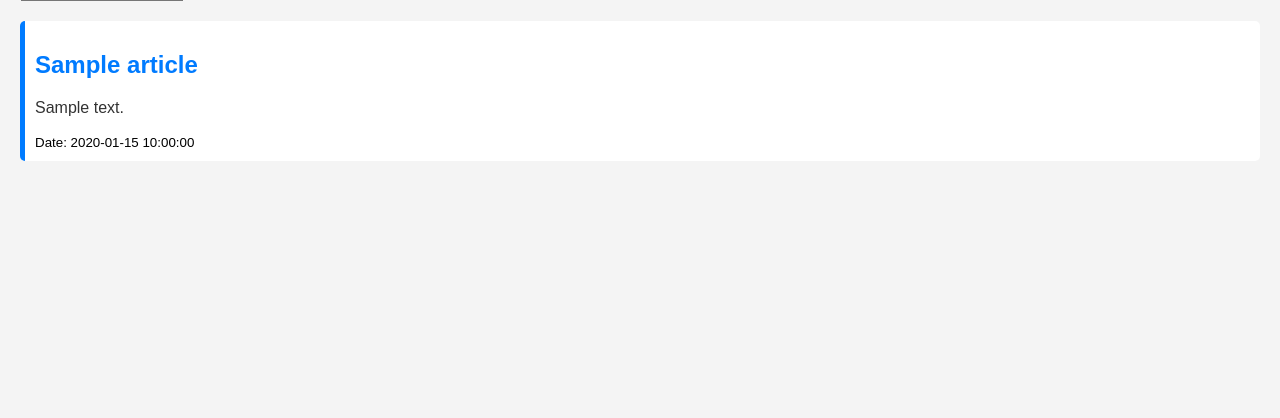
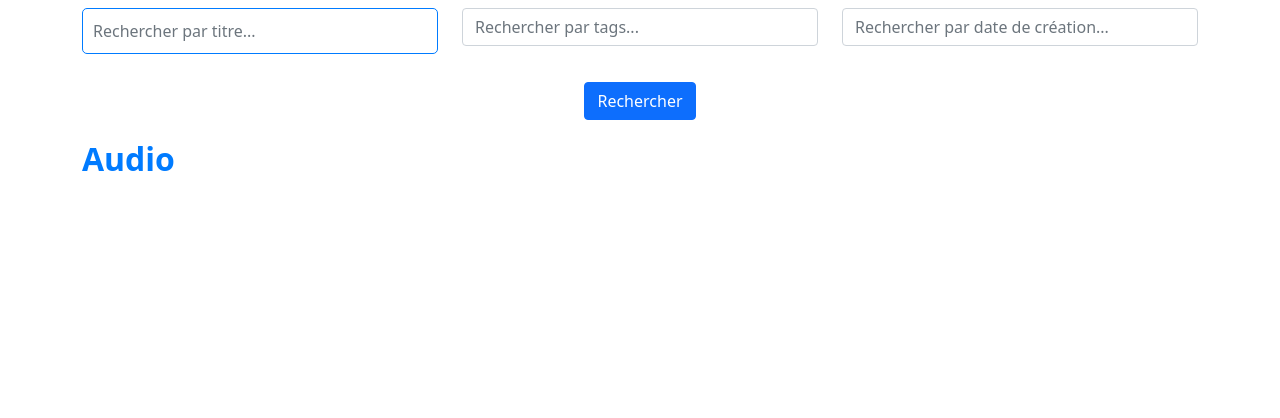
Before and after one commit to goatdevil/PFE-2023-2024, a Flask app: template templates/public_articles.html in a window 1280 px wide. Shown: the part 168-586 px from the top of the page. Run offline with Flask 3, Linux system fonts and the light colour scheme; the template is opened without the code that fills it: most values are stand-ins (such as "Sample title", 1, 10 or a date in 2020); some libraries are stand-ins or nearby versions.

Commit message:
Add files via upload

```diff
--- a/app.py
+++ b/app.py
@@ -14,6 +14,15 @@
     {'id': 2, 'title': 'Article Public 2', 'content': 'Contenu de l\'article public 2...', 'date': '2024-01-02'},
     {'id': 3, 'title': 'Article Public 3', 'content': 'Contenu de l\'article public 3...', 'date': '2024-01-03'},
 ]
+
+
+
+@app.route('/')
+def index():
+    if 'id_user' not in session:
+        return redirect(url_for('login'))
+    else:
+        return render_template('index1.html')
 
 class User(UserMixin):
     def __init__(self, user_id, password,follow):
@@ -57,20 +66,11 @@
     return render_template('login.html')
 
 @app.route('/logout')
-@login_required
 def logout():
-    logout_user()
-    return redirect(url_for('login'))
+    session.pop("id_user", None)
+    return redirect('/login')
 
-@app.route('/')
-def index():
-    return render_template('index1.html')
 
-# @app.route('/dashboard')
-# @login_required
-# def dashboard():
-#     articles = Article.query.filter_by(user_id=current_user.id).all()
-#     return render_template('dashboard.html', articles=articles)
 
 @app.route('/public_articles')
 def public_articles():
@@ -88,6 +88,12 @@
     print(contenue)
     return render_template('perso.html',contenue=contenue)
 
+@app.route('/follow')
+def follow_route():
+    # Logique pour gérer le suivi ici
+    return "Page de suivi ou redirection après action de suivi"
+
+
 @app.route('/download/<id_doc>')
 def download_file(id_doc):
     pdf_output=fonction_web.generer_pdf(id_doc)
--- a/templates/base.html
+++ b/templates/base.html
@@ -10,7 +10,7 @@
     <!-- Menu de navigation -->
     <nav class="navbar navbar-expand-lg navbar-light bg-light">
         <div class="container-fluid">
-            <a class="navbar-brand" href="{{ url_for('index') }}">Mon Site</a>
+            <a class="navbar-brand" href="{{ url_for('index') }}">NoteBot</a>
             <button class="navbar-toggler" type="button" data-bs-toggle="collapse" data-bs-target="#navbarNav" aria-controls="navbarNav" aria-expanded="false" aria-label="Toggle navigation">
                 <span class="navbar-toggler-icon"></span>
             </button>
@@ -22,8 +22,11 @@
                     <li class="nav-item">
                         <a class="nav-link" href="{{ url_for('perso') }}">Mes Articles</a>
                     </li>
+{#                    <li class="nav-item">#}
+{#                        <a class="nav-link" href="{{ url_for('follow_route') }}">Follow</a>#}
+{#                    </li>#}
                     <li class="nav-item">
-                        <a class="nav-link" href="{{ url_for('login') }}">Connexion</a>
+                        <a class="nav-link" href="{{ url_for('login') }}">Déconnexion</a>
                     </li>
                 </ul>
             </div>
--- a/templates/login.html
+++ b/templates/login.html
@@ -58,6 +58,7 @@
                 <a href="#" class="password-reset">Mot de passe oublié?</a>
             </form>
         </div>
+         <img src="https://live.staticflickr.com/65535/53607967969_a48007fbdc_c.jpg" alt="Logo" class="logo" style="display: block; margin: 0 auto; max-width: 100%; height: auto;">
     </div>
 
     <!-- Scripts Bootstrap -->
--- a/templates/public_articles.html
+++ b/templates/public_articles.html
@@ -1,68 +1,121 @@
 <!DOCTYPE html>
-<html>
+<html lang="fr">
 <head>
-    <title>Public Articles</title>
+    <meta charset="UTF-8">
     <div class="container mt-4">
+    <title>Mes Articles Personnels</title>
+    <link href="https://cdn.jsdelivr.net/npm/bootstrap@5.1.3/dist/css/bootstrap.min.css" rel="stylesheet">
+        </div>
     <style>
         body {
             font-family: Arial, sans-serif;
-            margin: 0;
-            padding: 20px;
+            margin: 20px;
             background-color: #f4f4f4;
         }
-
-        .header {
-            display: flex;
-            justify-content: space-between;
-            align-items: center;
-            padding-bottom: 20px;
+        .search-container {
+            margin-bottom: 20px;
         }
-
-        .logo {
-            height: 100px;
-        }
-
         .article {
             border-left: 5px solid #007bff;
             padding: 10px;
-            margin-bottom: 15px;
+            margin-bottom: 10px;
+            border-radius: 5px;
             background-color: #fff;
+            box-shadow: 0 2px 4px rgba(0, 0, 0, 0.1);
+            display: flex;
+
+        }
+        .category {
+            color: #007bff;
+            font-weight: bold;
+            margin-top: 20px;
+        }
+        #searchBox {
+            margin-bottom: 20px;
+            width: 100%;
+            padding: 10px;
             border-radius: 5px;
+            border: 1px solid #007bff;
+        }
+        .contenue{
+            padding-left : 10px;
+            padding: 10px;
+            margin-bottom: 10px;
+            border-radius: 5px;
+            background-color: #fff;
+            box-shadow: 0 2px 4px rgba(0, 0, 0, 0.1);
+            border: 2px solid black;
+            background-color: #007bff;
+            margin-left: 2em;
+
         }
 
-        .article h2 {
-            color: #007bff;
-        }
-
-        .article p {
-            color: #333;
-        }
-
-        select {
-            padding: 5px;
-            margin-bottom: 20px;
+        .titre{
+            margin-bottom: 10px;
+            padding: 10px;
+            font-size: 24px; /* Taille de la police */
+            font-weight: bold;
         }
     </style>
+
 </head>
 <body>
-    <div class="header">
-        <h1>Articles Publics</h1>
-        <img src="{{ url_for('static', filename='notebot-logo.png') }}" class="logo" alt="NoteBot Logo">
+    {% extends "base.html" %}
+
+    {% block title %}Articles Publics{% endblock %}
+
+    {% block content %}
+    <h1 class="text-center mb-4">Articles Publics</h1>
+
+    <div class="search-container">
+    <div class="row">
+        <div class="col-md-4 mb-2">
+            <input type="text" id="searchBox" onkeyup="searchArticles()" placeholder="Rechercher par titre..." class="form-control">
+        </div>
+        <div class="col-md-4 mb-2">
+            <input type="text" id="searchByTitle" onkeyup="searchArticles()" placeholder="Rechercher par tags..." class="form-control">
+        </div>
+        <div class="col-md-4 mb-2">
+            <input type="text" id="searchByDate" onkeyup="searchArticles()" placeholder="Rechercher par date de création..." class="form-control">
+        </div>
+    </div>
+    <div class="text-center">
+        <button class="btn btn-primary" type="submit">Rechercher</button>
+    </div>
+</div>
+
+
+    <div id="articlesContainer">
+        <!-- Exemple avec Audio, répétez ou ajustez pour les autres catégories -->
+        <h2 class="category">Audio</h2>
+        {% for element in contenue %}
+            {% if element[5] == 'audio' %}
+            <div class="article audio">
+                <div class="titre">
+                    <a href="{{ url_for('download_file', id_doc=element[0]) }}">{{ element[1] }}</a>
+                </div>
+                <div class="contenue">{{ element[3] }}</div>
+                <div class="contenue">{{ element[4] }}</div>
+            </div>
+            {% endif %}
+        {% endfor %}
     </div>
 
-    <select onchange="console.log('Change event triggered. Selected value: ', this.value);">
-        <option value="">Sélectionnez une date</option>
-        {% for article in articles %}
-        <option value="{{ article.date }}">{{ article.date }}</option>
-        {% endfor %}
-    </select>
+    <script>
+        function searchArticles() {
+            var input, filter, articles, title, i, txtValue;
+            input = document.getElementById('searchBox');
+            filter = input.value.toUpperCase();
+            articles = document.getElementById('articlesContainer').getElementsByClassName('article');
 
-    {% for article in articles %}
-        <div class="article">
-            <h2>{{ article.title }}</h2>
-            <p>{{ article.content }}</p>
-            <small>Date: {{ article.date }}</small>
-        </div>
-    {% endfor %}
-</body>
-</html>
+            for (i = 0; i < articles.length; i++) {
+                title = articles[i].getElementsByClassName('titre')[0].textContent;
+                if (title.toUpperCase().indexOf(filter) > -1) {
+                    articles[i].style.display = "";
+                } else {
+                    articles[i].style.display = "none";
+                }
+            }
+        }
+    </script>
+    {% endblock %}
```
Also changed, not shown: templates/index1.html (+38 -15 lines), templates/perso.html (+66 -31 lines).
